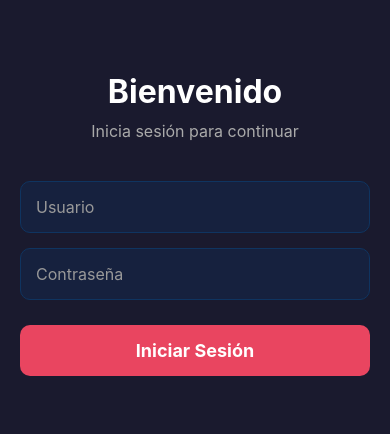
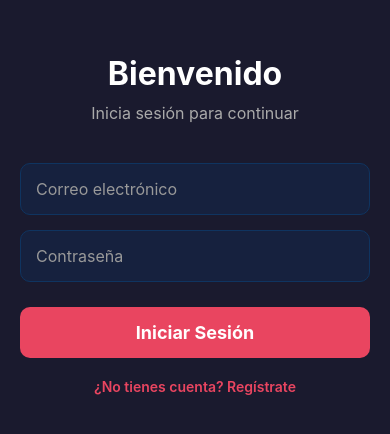
Before and after one commit to lalo1883/Integradora, a React Native app: screen /Login in a window 390 px wide. Shown: the part 198-632 px from the top of the page. Built offline with nearby package versions, Linux system fonts and the light colour scheme; no server answers.

Commit message:
feat: integrar autenticación Firebase con login y registro

```diff
--- a/App.js
+++ b/App.js
@@ -1,25 +1,39 @@
-import React from 'react';
+import React, {useState, useEffect} from 'react';
 import {NavigationContainer} from '@react-navigation/native';
 import {createNativeStackNavigator} from '@react-navigation/native-stack';
 import LoginScreen from './app/screens/LoginScreen';
 import HomeScreen from './app/screens/HomeScreen';
+import {onAuthStateChange} from './app/services/authService';
+import './app/config/firebase'; // Inicializar Firebase
 
 const Stack = createNativeStackNavigator();
 
 const App = () => {
+  const [user, setUser] = useState(null);
+  const [loading, setLoading] = useState(true);
+
+  useEffect(() => {
+    // Observar cambios en el estado de autenticación
+    const unsubscribe = onAuthStateChange(user => {
+      setUser(user);
+      setLoading(false);
+    });
+
+    return unsubscribe;
+  }, []);
+
+  if (loading) {
+    return null; // O puedes mostrar un splash screen
+  }
+
   return (
     <NavigationContainer>
-      <Stack.Navigator initialRouteName="Login">
-        <Stack.Screen
-          name="Login"
-          component={LoginScreen}
-          options={{headerShown: false}}
-        />
-        <Stack.Screen
-          name="Home"
-          component={HomeScreen}
-          options={{title: 'Inicio'}}
-        />
+      <Stack.Navigator screenOptions={{headerShown: false}}>
+        {user ? (
+          <Stack.Screen name="Home" component={HomeScreen} />
+        ) : (
+          <Stack.Screen name="Login" component={LoginScreen} />
+        )}
       </Stack.Navigator>
     </NavigationContainer>
   );
--- a/app.json
+++ b/app.json
@@ -14,13 +14,15 @@
     ],
     "ios": {
       "supportsTablet": true,
-      "bundleIdentifier": "com.videojuego.app"
+      "bundleIdentifier": "com.integradora",
+      "googleServicesFile": "./GoogleService-Info.plist"
     },
     "android": {
       "adaptiveIcon": {
         "backgroundColor": "#1a1a2e"
       },
-      "package": "com.videojuego.app"
+      "package": "com.integradora",
+      "googleServicesFile": "./google-services.json"
     }
   }
 }
--- a/app/screens/HomeScreen.js
+++ b/app/screens/HomeScreen.js
@@ -1,11 +1,51 @@
 import React from 'react';
-import {View, Text, StyleSheet} from 'react-native';
+import {View, Text, StyleSheet, TouchableOpacity, Alert} from 'react-native';
+import {logoutUser, getCurrentUser} from '../services/authService';
 
 const HomeScreen = () => {
+  const user = getCurrentUser();
+
+  const handleLogout = async () => {
+    Alert.alert(
+      'Cerrar Sesión',
+      '¿Estás seguro de que quieres cerrar sesión?',
+      [
+        {
+          text: 'Cancelar',
+          style: 'cancel',
+        },
+        {
+          text: 'Cerrar Sesión',
+          style: 'destructive',
+          onPress: async () => {
+            const result = await logoutUser();
+            if (!result.success) {
+              Alert.alert('Error', result.error);
+            }
+          },
+        },
+      ],
+    );
+  };
+
   return (
     <View style={styles.container}>
-      <Text style={styles.title}>Pantalla Home</Text>
-      <Text style={styles.subtitle}>Próximamente: información del videojuego</Text>
+      <View style={styles.header}>
+        <Text style={styles.title}>Bienvenido</Text>
+        {user && (
+          <Text style={styles.email}>{user.email}</Text>
+        )}
+      </View>
+
+      <View style={styles.content}>
+        <Text style={styles.subtitle}>
+          Próximamente: información del videojuego
+        </Text>
+      </View>
+
+      <TouchableOpacity style={styles.logoutButton} onPress={handleLogout}>
+        <Text style={styles.logoutButtonText}>Cerrar Sesión</Text>
+      </TouchableOpacity>
     </View>
   );
 };
@@ -13,19 +53,47 @@ const HomeScreen = () => {
 const styles = StyleSheet.create({
   container: {
     flex: 1,
-    justifyContent: 'center',
+    backgroundColor: '#1a1a2e',
+    paddingTop: 60,
+  },
+  header: {
     alignItems: 'center',
-    backgroundColor: '#1a1a2e',
+    marginBottom: 40,
+    paddingHorizontal: 20,
   },
   title: {
-    fontSize: 24,
+    fontSize: 28,
     fontWeight: 'bold',
     color: '#fff',
     marginBottom: 10,
   },
+  email: {
+    fontSize: 16,
+    color: '#e94560',
+    fontWeight: '600',
+  },
+  content: {
+    flex: 1,
+    justifyContent: 'center',
+    alignItems: 'center',
+    paddingHorizontal: 20,
+  },
   subtitle: {
     fontSize: 16,
     color: '#aaa',
+    textAlign: 'center',
+  },
+  logoutButton: {
+    backgroundColor: '#e94560',
+    margin: 20,
+    borderRadius: 10,
+    padding: 15,
+    alignItems: 'center',
+  },
+  logoutButtonText: {
+    color: '#fff',
+    fontSize: 16,
+    fontWeight: 'bold',
   },
 });
 
--- a/app/screens/LoginScreen.js
+++ b/app/screens/LoginScreen.js
@@ -8,26 +8,59 @@ import {
   Alert,
   KeyboardAvoidingView,
   Platform,
+  ActivityIndicator,
 } from 'react-native';
+import {loginUser, registerUser} from '../services/authService';
 
 const LoginScreen = ({navigation}) => {
-  const [username, setUsername] = useState('');
+  const [email, setEmail] = useState('');
   const [password, setPassword] = useState('');
+  const [isRegister, setIsRegister] = useState(false);
+  const [loading, setLoading] = useState(false);
 
-  const handleLogin = () => {
-    if (!username.trim() || !password.trim()) {
+  const handleSubmit = async () => {
+    if (!email.trim() || !password.trim()) {
       Alert.alert('Error', 'Por favor completa todos los campos');
       return;
     }
 
-    // Simulación de login - en producción esto sería una llamada a API
-    if (username.length >= 3 && password.length >= 4) {
-      navigation.replace('Home');
-    } else {
-      Alert.alert(
-        'Error',
-        'Usuario debe tener al menos 3 caracteres y contraseña al menos 4',
-      );
+    // Validar formato de email básico
+    const emailRegex = /^[^\s@]+@[^\s@]+\.[^\s@]+$/;
+    if (!emailRegex.test(email)) {
+      Alert.alert('Error', 'Por favor ingresa un correo electrónico válido');
+      return;
+    }
+
+    if (password.length < 6) {
+      Alert.alert('Error', 'La contraseña debe tener al menos 6 caracteres');
+      return;
+    }
+
+    setLoading(true);
+
+    try {
+      let result;
+      if (isRegister) {
+        result = await registerUser(email, password);
+      } else {
+        result = await loginUser(email, password);
+      }
+
+      if (result.success) {
+        // La navegación se maneja automáticamente en App.js
+        Alert.alert(
+          'Éxito',
+          isRegister
+            ? '¡Registro exitoso! Bienvenido'
+            : '¡Bienvenido de nuevo!',
+        );
+      } else {
+        Alert.alert('Error', result.error);
+      }
+    } catch (error) {
+      Alert.alert('Error', 'Ocurrió un error inesperado');
+    } finally {
+      setLoading(false);
     }
   };
 
@@ -36,18 +69,26 @@ const LoginScreen = ({navigation}) => {
       behavior={Platform.OS === 'ios' ? 'padding' : 'height'}
       style={styles.container}>
       <View style={styles.content}>
-        <Text style={styles.title}>Bienvenido</Text>
-        <Text style={styles.subtitle}>Inicia sesión para continuar</Text>
+        <Text style={styles.title}>
+          {isRegister ? 'Crear Cuenta' : 'Bienvenido'}
+        </Text>
+        <Text style={styles.subtitle}>
+          {isRegister
+            ? 'Regístrate para continuar'
+            : 'Inicia sesión para continuar'}
+        </Text>
 
         <View style={styles.form}>
           <TextInput
             style={styles.input}
-            placeholder="Usuario"
+            placeholder="Correo electrónico"
             placeholderTextColor="#999"
-            value={username}
-            onChangeText={setUsername}
+            value={email}
+            onChangeText={setEmail}
             autoCapitalize="none"
             autoCorrect={false}
+            keyboardType="email-address"
+            editable={!loading}
           />
 
           <TextInput
@@ -59,10 +100,31 @@ const LoginScreen = ({navigation}) => {
             secureTextEntry
             autoCapitalize="none"
             autoCorrect={false}
+            editable={!loading}
           />
 
-          <TouchableOpacity style={styles.button} onPress={handleLogin}>
-            <Text style={styles.buttonText}>Iniciar Sesión</Text>
+          <TouchableOpacity
+            style={[styles.button, loading && styles.buttonDisabled]}
+            onPress={handleSubmit}
+            disabled={loading}>
+            {loading ? (
+              <ActivityIndicator color="#fff" />
+            ) : (
+              <Text style={styles.buttonText}>
+                {isRegister ? 'Registrarse' : 'Iniciar Sesión'}
+              </Text>
+            )}
+          </TouchableOpacity>
+
+          <TouchableOpacity
+            style={styles.switchButton}
+            onPress={() => setIsRegister(!isRegister)}
+            disabled={loading}>
+            <Text style={styles.switchText}>
+              {isRegister
+                ? '¿Ya tienes cuenta? Inicia sesión'
+                : '¿No tienes cuenta? Regístrate'}
+            </Text>
           </TouchableOpacity>
         </View>
       </View>
@@ -118,6 +180,18 @@ const styles = StyleSheet.create({
     fontSize: 18,
     fontWeight: 'bold',
   },
+  buttonDisabled: {
+    opacity: 0.6,
+  },
+  switchButton: {
+    marginTop: 20,
+    alignItems: 'center',
+  },
+  switchText: {
+    color: '#e94560',
+    fontSize: 14,
+    fontWeight: '600',
+  },
 });
 
 export default LoginScreen;
```
